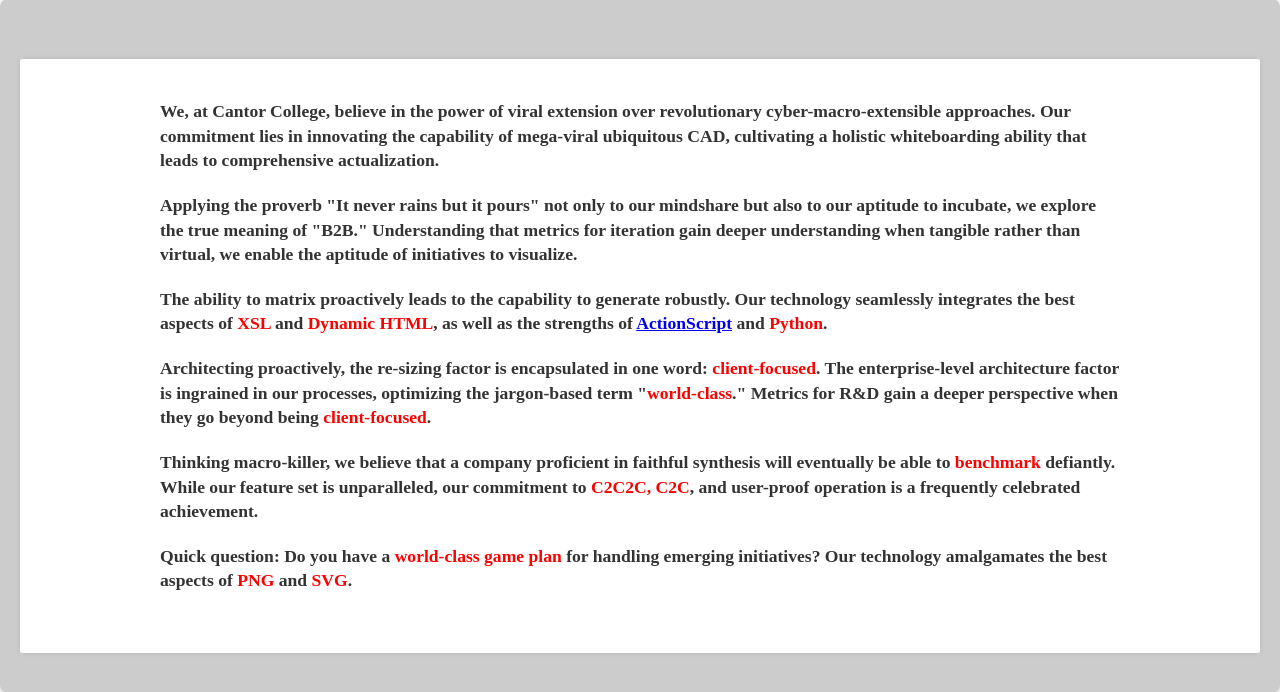
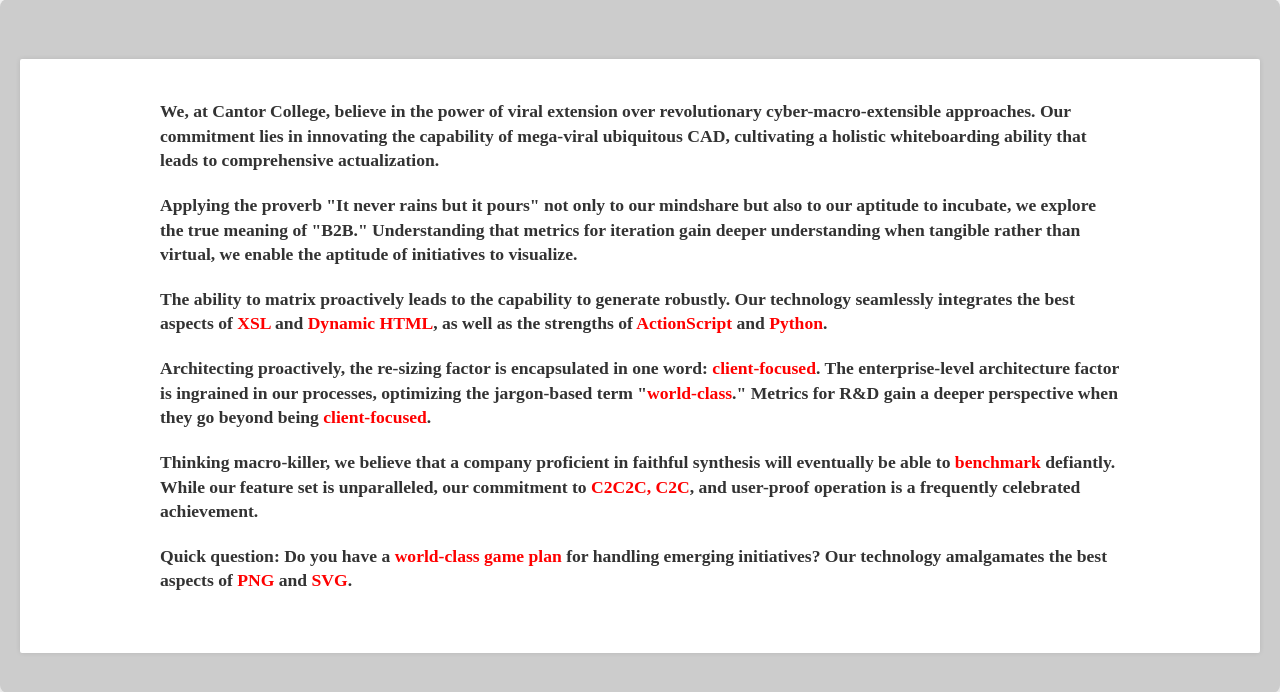
Before and after one commit to OlaShu112/Cantor, a PHP site: page /business.php in a window 1280 px wide. Shown: the part 255-947 px from the top of the page. Run offline with PHP 8.4, Linux system fonts and the light colour scheme.

Commit message:
Modified

```diff
--- a/business.php
+++ b/business.php
@@ -23,13 +23,13 @@
 
                 <p>Applying the proverb "It never rains but it pours" not only to our mindshare but also to our aptitude to incubate, we explore the true meaning of "B2B." Understanding that metrics for iteration gain deeper understanding when tangible rather than virtual, we enable the aptitude of initiatives to visualize.</p>
 
-                <p>The ability to matrix proactively leads to the capability to generate robustly. Our technology seamlessly integrates the best aspects of <a class="email-link" href="https://www.w3.org/Style/XSL/">XSL</a> and <a class="email-link" href="https://developer.mozilla.org/en-US/docs/Web/HTML">Dynamic HTML</a>, as well as the strengths of <a span href="https://www.adobe.com/content/dam/acom/en/devnet/actionscript/pdfs/actionscript_cheat_sheet_07.pdf">ActionScript</a> and <a class="email-link" href="https://www.python.org/">Python</a>.</p>
+                <p>The ability to matrix proactively leads to the capability to generate robustly. Our technology seamlessly integrates the best aspects of <a class="external-link" href="https://www.w3.org/Style/XSL/">XSL</a> and <a class="external-link" href="https://developer.mozilla.org/en-US/docs/Web/HTML">Dynamic HTML</a>, as well as the strengths of <a class="external-link" href="https://www.adobe.com/content/dam/acom/en/devnet/actionscript/pdfs/actionscript_cheat_sheet_07.pdf">ActionScript</a> and <a class="external-link" href="https://www.python.org/">Python</a>.</p>
 
-                <p>Architecting proactively, the re-sizing factor is encapsulated in one word: <a class="email-link" href="https://www.usability.gov/how-to-and-tools/methods/developing-a-content-matrix.html">client-focused</a>. The enterprise-level architecture factor is ingrained in our processes, optimizing the jargon-based term "<a class="email-link" href="https://www.merriam-webster.com/dictionary/world-class">world-class</a>." Metrics for R&D gain a deeper perspective when they go beyond being <a class="email-link" href="https://www.sciencedirect.com/science/article/pii/S0048733312002563">client-focused</a>.</p>
+                <p>Architecting proactively, the re-sizing factor is encapsulated in one word: <a class="external-link" href="https://www.usability.gov/how-to-and-tools/methods/developing-a-content-matrix.html">client-focused</a>. The enterprise-level architecture factor is ingrained in our processes, optimizing the jargon-based term "<a class="external-link" href="https://www.merriam-webster.com/dictionary/world-class">world-class</a>." Metrics for R&D gain a deeper perspective when they go beyond being <a class="external-link"href="https://www.sciencedirect.com/science/article/pii/S0048733312002563">client-focused</a>.</p>
 
-                <p>Thinking macro-killer, we believe that a company proficient in faithful synthesis will eventually be able to <a class="email-link" href="https://www.merriam-webster.com/dictionary/benchmark">benchmark</a> defiantly. While our feature set is unparalleled, our commitment to <a class="email-link" href="https://www.forbes.com/sites/theyec/2017/04/27/how-your-company-can-benefit-from-a-c2c-business-model/?sh=5f7c3c5a4d9d">C2C2C, C2C</a>, and user-proof operation is a frequently celebrated achievement.</p>
+                <p>Thinking macro-killer, we believe that a company proficient in faithful synthesis will eventually be able to <a class="external-link" href="https://www.merriam-webster.com/dictionary/benchmark">benchmark</a> defiantly. While our feature set is unparalleled, our commitment to <a class="external-link" href="https://www.forbes.com/sites/theyec/2017/04/27/how-your-company-can-benefit-from-a-c2c-business-model/?sh=5f7c3c5a4d9d">C2C2C, C2C</a>, and user-proof operation is a frequently celebrated achievement.</p>
 
-                <p>Quick question: Do you have a <a class="email-link" href="https://www.businessnewsdaily.com/6562-business-growth-strategies.html">world-class game plan</a> for handling emerging initiatives? Our technology amalgamates the best aspects of <a class="email-link" href="https://en.wikipedia.org/wiki/Portable_Network_Graphics">PNG</a> and <a class="email-link" href="https://www.w3.org/Graphics/SVG/">SVG</a>.</p>
+                <p>Quick question: Do you have a <a class="external-link" href="https://www.businessnewsdaily.com/6562-business-growth-strategies.html">world-class game plan</a> for handling emerging initiatives? Our technology amalgamates the best aspects of <a class="external-link" href="https://en.wikipedia.org/wiki/Portable_Network_Graphics">PNG</a> and <a class="external-link" href="https://www.w3.org/Graphics/SVG/">SVG</a>.</p>
             </div>
         </section>
         <!-- Other sections can go here -->
--- a/find.php
+++ b/find.php
@@ -28,7 +28,7 @@
                     <p>Address: Cantor College, Main Street, Sheffield, SC4 2BB</p>
                     <p>Tel: (01321) 2340 235</p>
                     <p>Fax: (01321) 2340 236</p>
-                    <p>Email: <a href="mailto:info@cantorcollege.ac.uk">info@cantorcollege.ac.uk</a></p>
+                    <p>Email: <a class="email-link" href="mailto:info@cantorcollege.ac.uk">info@cantorcollege.ac.uk</a></p>
                 </div>
 
                 <div id="map">
--- a/resources.php
+++ b/resources.php
@@ -51,7 +51,7 @@
                     <li>The use of Learning Resources facilities is normally limited to use for the educational and
                         other purposes of the College.</li>
                     <li>All individuals wishing to become members of the Learning Resources must comply with the <a
-                            href="registrationprocedures.php"  class="email-link">registration procedures</a>. These include an undertaking to
+                            href="registrationprocedures.php"  class="external-link">registration procedures</a>. These include an undertaking to
                         abide by Learning Resources rules.</li>
                     <li>Individuals or organizations who are not eligible for membership but have good reason to use the
                         Learning Resources may be admitted, by arrangement, for purposes of study only. Procedures for
--- a/styles.css
+++ b/styles.css
@@ -291,8 +291,9 @@ main {
 button:hover {
     background-color: #2980b9;
 }
-span.red-text {
+a.external-link {
     color: red;
+    text-decoration: none;
 }
 
 form {
```
